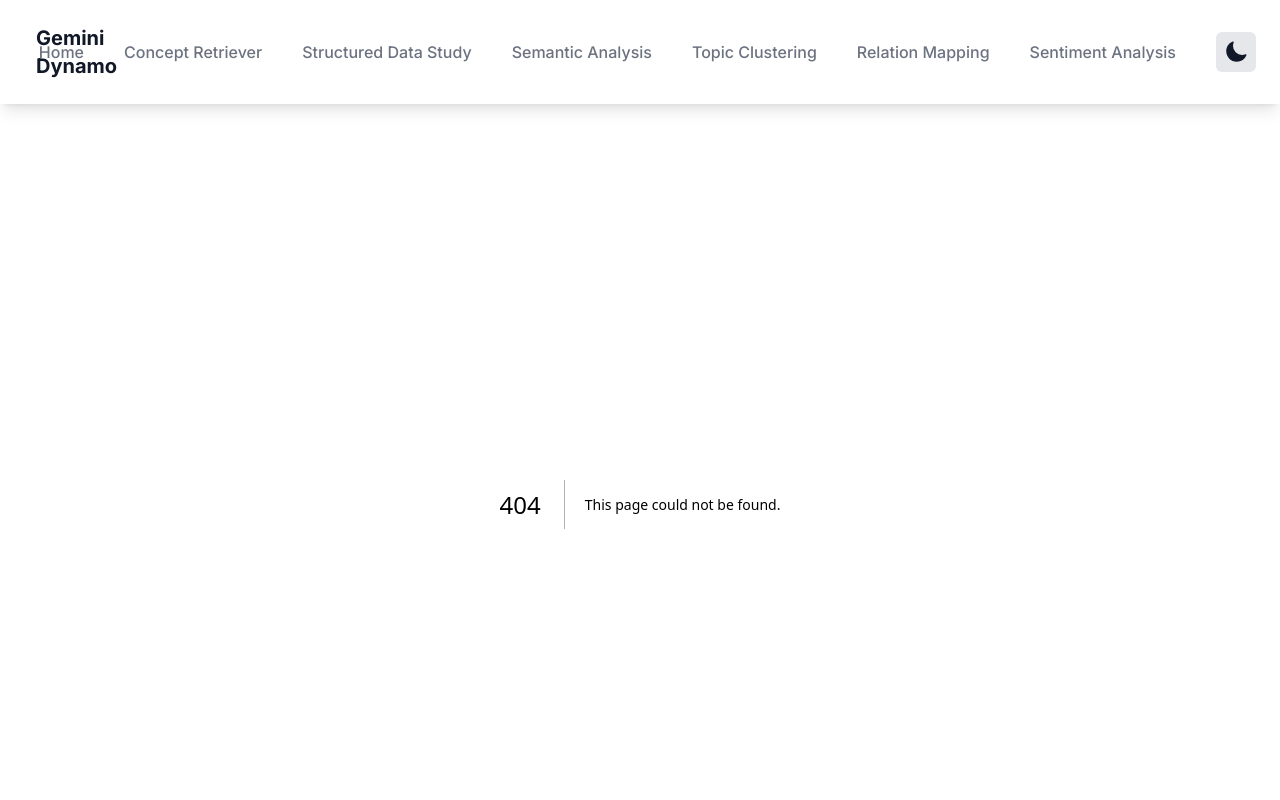
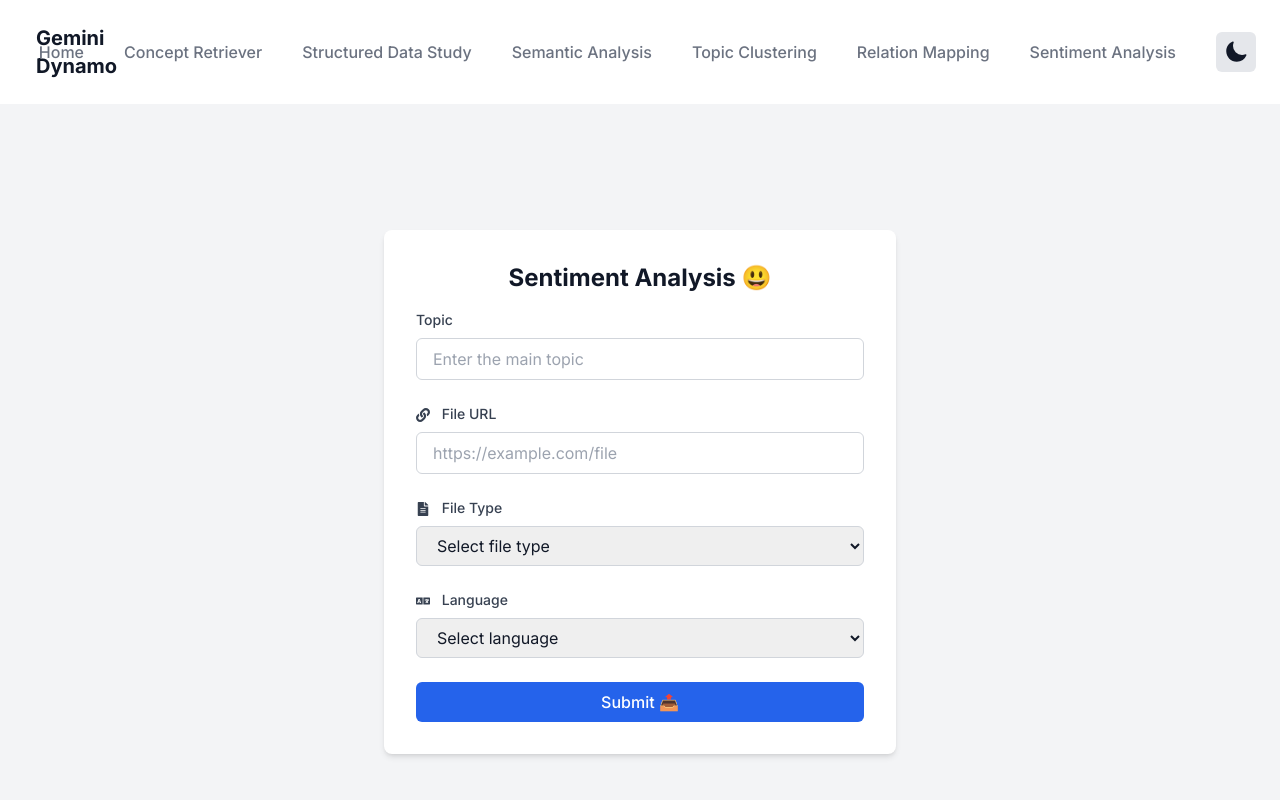
Before and after one commit to AaronSosaRamos/gemini-dynamo-frontend, a Next.js app: page /sentiment-analysis in a window 1280 px wide. Before the commit this address had no page. Shown: the top 800 px of the page. Built offline with nearby package versions, Linux system fonts and the light colour scheme.

Commit message:
new sentiment analysis imp.

```diff
--- /dev/null
+++ b/app/sentiment-analysis/page.tsx
@@ -0,0 +1,9 @@
+"use client"
+
+import SentimentAnalysisForm from "@/components/sentiment-analysis/SentimentAnalysisForm";
+
+export default function StructuredDataStudy() {
+  return (
+    <SentimentAnalysisForm />
+  );
+}
--- /dev/null
+++ b/components/sentiment-analysis/SentimentAnalysisForm.tsx
@@ -0,0 +1,157 @@
+import { useForm } from 'react-hook-form';
+import { z } from 'zod';
+import { zodResolver } from '@hookform/resolvers/zod';
+import { toast } from 'react-toastify';
+import 'react-toastify/dist/ReactToastify.css';
+import { FaFileAlt, FaLanguage, FaLink, FaSpinner } from 'react-icons/fa';
+import { useState, Suspense } from 'react';
+import { SentimentResults } from './SentimentAnalysisResult';
+
+const inputDataSchema = z.object({
+  topic: z.string().min(1, { message: 'Topic is required 📝' }),
+  file_url: z.string().url({ message: 'Must be a valid URL 🌐' }),
+  file_type: z.enum(
+    [
+      'pdf', 'csv', 'txt', 'md', 'url', 'pptx', 'docx', 'xls', 'xlsx', 'xml',
+      'gdoc', 'gsheet', 'gslide', 'gpdf', 'img', 'youtube_url'
+    ],
+    { message: 'Please select a valid file type 📂' }
+  ),
+  lang: z.enum(
+    ['en', 'es', 'fr', 'de', 'it', 'zh', 'jp'],
+    { message: 'Please select a valid language 🌍' }
+  ),
+});
+
+type FormData = z.infer<typeof inputDataSchema>;
+
+export default function SentimentAnalysisForm() {
+  const [isSubmitting, setIsSubmitting] = useState(false);
+  const [responseData, setResponseData] = useState<any>(null);
+
+  const {
+    register,
+    handleSubmit,
+    formState: { errors },
+    reset,
+  } = useForm<FormData>({
+    resolver: zodResolver(inputDataSchema),
+  });
+
+  const onSubmit = (data: FormData) => {
+    setIsSubmitting(true);
+    toast.success('📝 Form submitted successfully!');
+
+    setTimeout(() => {
+      const mockData = {
+        overall_sentiment: { sentiment: 'positive', score: 0.85 },
+        aspect_sentiments: [
+          { aspect: 'model quality', sentiment: 'positive', score: 0.9 },
+          { aspect: 'ease of use', sentiment: 'positive', score: 0.8 },
+          { aspect: 'response speed', sentiment: 'neutral', score: 0.5 },
+          { aspect: 'cost', sentiment: 'negative', score: 0.4 },
+        ],
+        timestamp: '2023-10-01T12:00:00Z',
+        language: 'es',
+      };
+      setResponseData(mockData);
+      setIsSubmitting(false);
+      reset();
+    }, 2000);
+  };
+
+  return (
+    <div className="min-h-screen flex flex-col items-center justify-center bg-gray-100 dark:bg-gray-900 transition-all">
+      <div className="w-full max-w-lg p-8 bg-white dark:bg-gray-800 shadow-md rounded-lg animate-fade-in-up transition-all mb-6">
+        <h1 className="text-2xl font-bold mb-4 text-center text-gray-900 dark:text-gray-100">Sentiment Analysis 😃</h1>
+        <form onSubmit={handleSubmit(onSubmit)} className="space-y-6">
+          <div>
+            <label htmlFor="topic" className="block mb-2 text-sm font-medium text-gray-700 dark:text-gray-300">
+              Topic
+            </label>
+            <input
+              id="topic"
+              type="text"
+              placeholder="Enter the main topic"
+              {...register('topic')}
+              className={`w-full px-4 py-2 border ${errors.topic ? 'border-red-500' : 'border-gray-300'} rounded-md dark:bg-gray-700 dark:border-gray-600 text-gray-900 dark:text-gray-100`}
+            />
+            {errors.topic?.message && <p className="text-red-500 text-sm mt-1">{errors.topic.message} 😟</p>}
+          </div>
+
+          <div>
+            <label htmlFor="file_url" className="block mb-2 text-sm font-medium text-gray-700 dark:text-gray-300">
+              <FaLink className="inline mr-2" /> File URL
+            </label>
+            <input
+              id="file_url"
+              type="url"
+              placeholder="https://example.com/file"
+              {...register('file_url')}
+              className={`w-full px-4 py-2 border ${errors.file_url ? 'border-red-500' : 'border-gray-300'} rounded-md dark:bg-gray-700 dark:border-gray-600 text-gray-900 dark:text-gray-100`}
+            />
+            {errors.file_url?.message && <p className="text-red-500 text-sm mt-1">{errors.file_url.message} 😟</p>}
+          </div>
+
+          <div>
+            <label htmlFor="file_type" className="block mb-2 text-sm font-medium text-gray-700 dark:text-gray-300">
+              <FaFileAlt className="inline mr-2" /> File Type
+            </label>
+            <select
+              id="file_type"
+              {...register('file_type')}
+              className={`w-full px-4 py-2 border ${errors.file_type ? 'border-red-500' : 'border-gray-300'} rounded-md dark:bg-gray-700 dark:border-gray-600 text-gray-900 dark:text-gray-100`}
+            >
+              <option value="">Select file type</option>
+              {['pdf', 'csv', 'txt', 'md', 'url', 'pptx', 'docx', 'xls', 'xlsx', 'xml', 'gdoc', 'gsheet', 'gslide', 'gpdf', 'img', 'youtube_url'].map((type) => (
+                <option key={type} value={type}>
+                  {type}
+                </option>
+              ))}
+            </select>
+            {errors.file_type?.message && <p className="text-red-500 text-sm mt-1">{errors.file_type.message} 🧐</p>}
+          </div>
+
+          <div>
+            <label htmlFor="lang" className="block mb-2 text-sm font-medium text-gray-700 dark:text-gray-300">
+              <FaLanguage className="inline mr-2" /> Language
+            </label>
+            <select
+              id="lang"
+              {...register('lang')}
+              className={`w-full px-4 py-2 border ${errors.lang ? 'border-red-500' : 'border-gray-300'} rounded-md dark:bg-gray-700 dark:border-gray-600 text-gray-900 dark:text-gray-100`}
+            >
+              <option value="">Select language</option>
+              {['en', 'es', 'fr', 'de', 'it', 'zh', 'jp'].map((lang) => (
+                <option key={lang} value={lang}>
+                  {lang}
+                </option>
+              ))}
+            </select>
+            {errors.lang?.message && <p className="text-red-500 text-sm mt-1">{errors.lang.message} 🤔</p>}
+          </div>
+
+          <button
+            type="submit"
+            className={`w-full px-4 py-2 bg-blue-600 text-white rounded-md font-medium transition-all transform hover:bg-blue-700 ${isSubmitting ? 'cursor-not-allowed opacity-50' : ''}`}
+            disabled={isSubmitting}
+          >
+            {isSubmitting ? (
+              <>
+                <FaSpinner className="inline mr-2 animate-spin" /> Submitting...
+              </>
+            ) : (
+              'Submit 📤'
+            )}
+          </button>
+        </form>
+      </div>
+
+      {responseData && (
+        <Suspense fallback={<div>Loading results...</div>}>
+          <SentimentResults data={responseData} />
+        </Suspense>
+      )}
+    </div>
+  );
+}
--- /dev/null
+++ b/components/sentiment-analysis/SentimentAnalysisResult.tsx
@@ -0,0 +1,42 @@
+import React from 'react';
+import { FaClock, FaLanguage, FaStar } from 'react-icons/fa';
+
+type SentimentData = any;
+
+interface SentimentResultsProps {
+  data: SentimentData;
+}
+
+export const SentimentResults: React.FC<SentimentResultsProps> = ({ data }) => {
+  return (
+    <div className="p-8 bg-white dark:bg-gray-800 shadow-md rounded-lg">
+      <h2 className="text-3xl font-bold mb-4 text-gray-900 dark:text-gray-100">Sentiment Analysis Results ✨</h2>
+      <p className="mb-3 text-lg text-gray-700 dark:text-gray-300">
+        <FaLanguage className="inline mr-2" />
+        Language: <strong>{data.language || 'Unknown'} 🌍</strong>
+      </p>
+      <p className="mb-3 text-lg text-gray-700 dark:text-gray-300">
+        <FaClock className="inline mr-2" />
+        Timestamp: <strong>{new Date(data.timestamp).toLocaleString() || 'N/A'} ⏰</strong>
+      </p>
+      <div className="mb-4">
+        <h3 className="text-xl font-semibold text-gray-900 dark:text-gray-100">Overall Sentiment</h3>
+        <p className="flex items-center text-lg text-gray-800 dark:text-gray-200">
+          <FaStar className="text-yellow-500 mr-2" />
+          <span>{data.overall_sentiment.sentiment || 'Unknown'} (Score: {data.overall_sentiment.score || 'N/A'}) ⭐</span>
+        </p>
+      </div>
+      <h3 className="text-xl font-semibold mb-2 text-gray-900 dark:text-gray-100">Aspect Sentiments</h3>
+      <ul className="list-disc pl-5">
+        {data.aspect_sentiments.map((aspect: any, index: number) => (
+          <li key={index} className="mb-2 text-lg text-gray-700 dark:text-gray-300">
+            <span className="font-semibold">{aspect.aspect || 'Unknown'}:</span>
+            <span className="ml-2">
+              {aspect.sentiment || 'Unknown'} (Score: {aspect.score !== undefined ? aspect.score : 'N/A'}) 🔍
+            </span>
+          </li>
+        ))}
+      </ul>
+    </div>
+  );
+};
```
